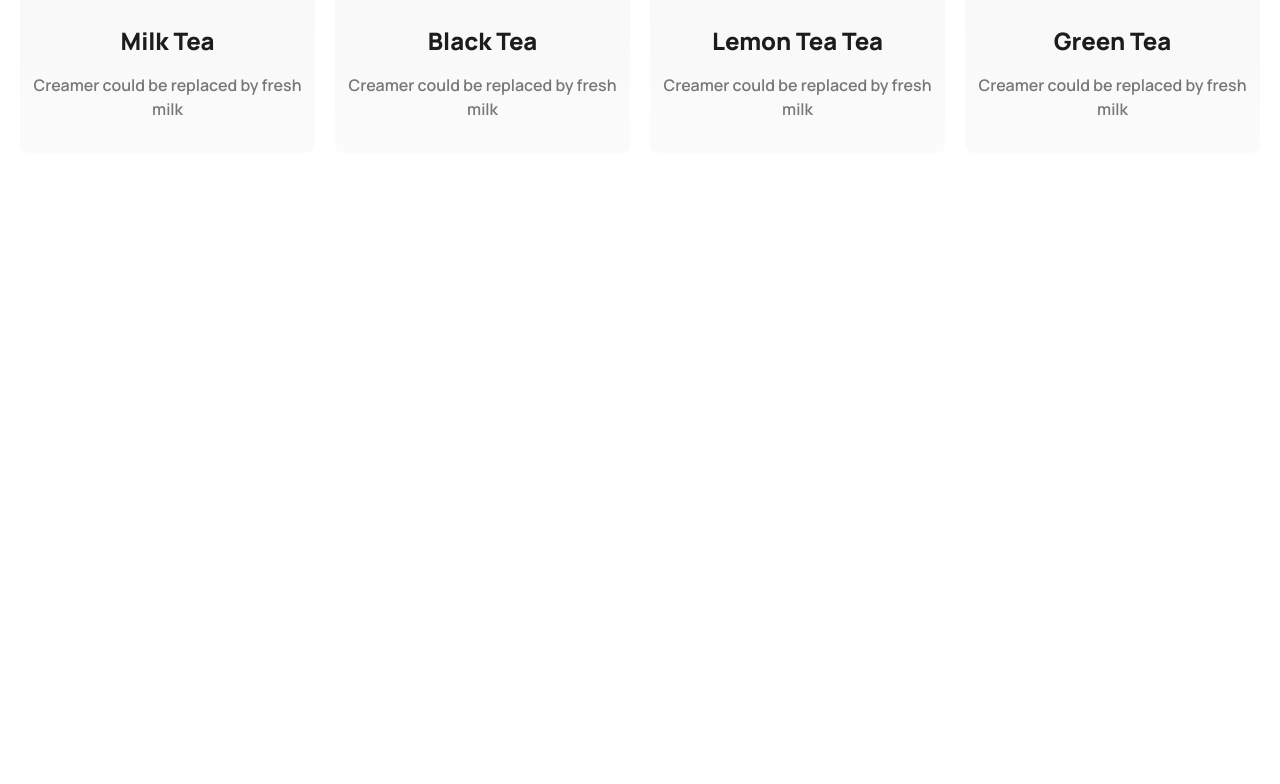
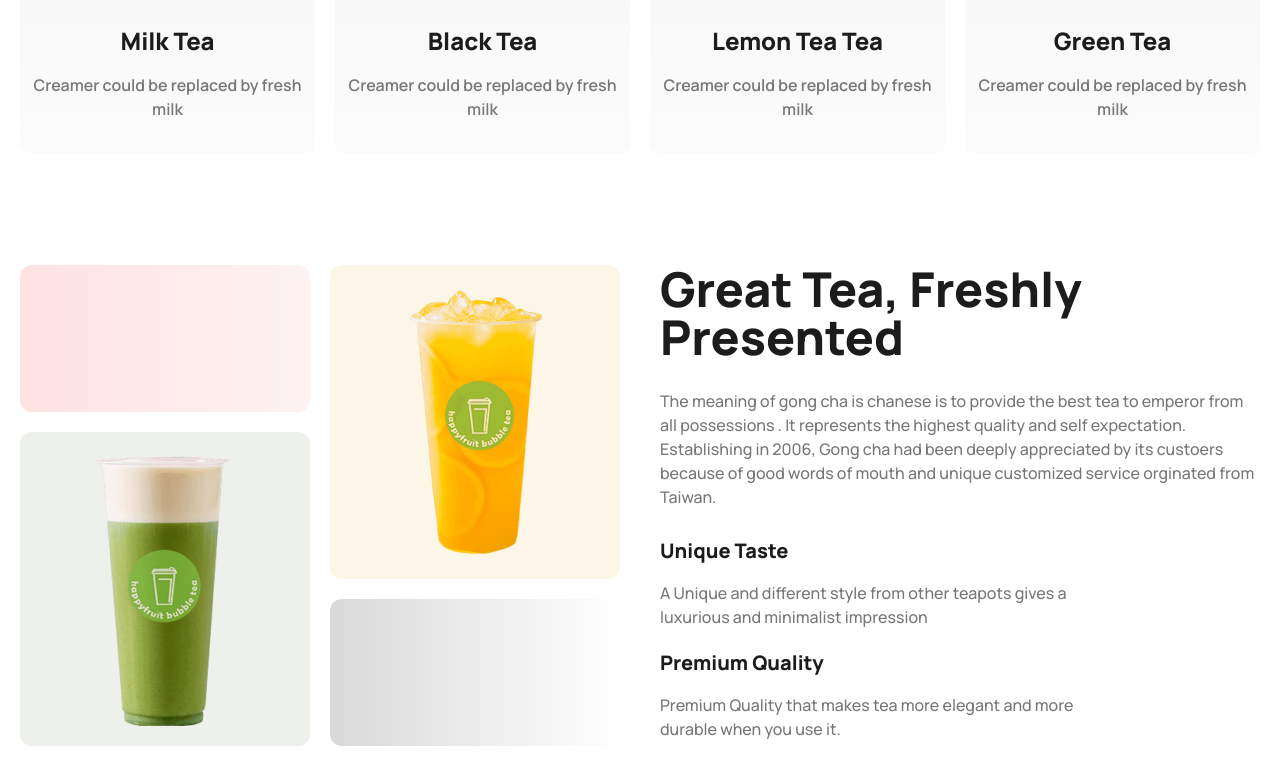
Before and after one commit to tonmoysutradhar/tea-house-tailwind, a plain HTML site: page index.html in a window 1280 px wide. Shown: the part 1078-1862 px from the top of the page. Before the commit the page ends 1343 px from the top, so only its background shows below. Drawn offline with nearby package versions, Linux system fonts and the light colour scheme.

Commit message:
Completed Great Tea Section

```diff
--- a/index.html
+++ b/index.html
@@ -95,36 +95,87 @@
         </div>
         <!-- Product Card -->
         <div class="grid sm:grid-cols-2 lg:grid-cols-4 gap-5 text-center">
-          <div class="text-center rounded-lg py-8 bg-gradient-to-t from-[#fbfbfb] to-[#F4F4F4] ">
+          <div
+            class="text-center rounded-lg py-8 bg-gradient-to-t from-[#fbfbfb] to-[#F4F4F4]"
+          >
             <img class="w-36 h-56 mx-auto" src="./images/tea-1.png" alt="" />
             <h3 class="text-2xl font-extrabold mt-7 mb-4">Milk Tea</h3>
             <p class="font-semibold text-[#777777]">
               Creamer could be replaced by fresh milk
             </p>
           </div>
-          <div class="text-center rounded-lg bg-gradient-to-t from-[#fbfbfb] to-[#F4F4F4] py-8">
+          <div
+            class="text-center rounded-lg bg-gradient-to-t from-[#fbfbfb] to-[#F4F4F4] py-8"
+          >
             <img class="w-36 h-56 mx-auto" src="./images/tea-2.png" alt="" />
             <h3 class="text-2xl font-extrabold mt-7 mb-4">Black Tea</h3>
             <p class="font-semibold text-[#777777]">
               Creamer could be replaced by fresh milk
             </p>
           </div>
-          <div class=" text-center rounded-lg bg-gradient-to-t from-[#fbfbfb] to-[#F4F4F4] py-8">
-            <img class=" w-36 h-56 mx-auto" src="./images/tea-3.png" alt="">
-            <h3 class=" text-2xl font-extrabold mt-7 mb-4">Lemon Tea Tea</h3>
-            <p class=" font-semibold text-[#777777]">Creamer could be replaced by fresh milk</p>
+          <div
+            class="text-center rounded-lg bg-gradient-to-t from-[#fbfbfb] to-[#F4F4F4] py-8"
+          >
+            <img class="w-36 h-56 mx-auto" src="./images/tea-3.png" alt="" />
+            <h3 class="text-2xl font-extrabold mt-7 mb-4">Lemon Tea Tea</h3>
+            <p class="font-semibold text-[#777777]">
+              Creamer could be replaced by fresh milk
+            </p>
           </div>
-          <div class=" text-center rounded-lg bg-gradient-to-t from-[#fbfbfb] to-[#F4F4F4] py-8">
-            <img class=" w-36 h-56 mx-auto" src="./images/tea-4.png" alt="">
-            <h3 class=" text-2xl font-extrabold mt-7 mb-4">Green Tea</h3>
-            <p class=" font-semibold text-[#777777]">Creamer could be replaced by fresh milk</p>
+          <div
+            class="text-center rounded-lg bg-gradient-to-t from-[#fbfbfb] to-[#F4F4F4] py-8"
+          >
+            <img class="w-36 h-56 mx-auto" src="./images/tea-4.png" alt="" />
+            <h3 class="text-2xl font-extrabold mt-7 mb-4">Green Tea</h3>
+            <p class="font-semibold text-[#777777]">
+              Creamer could be replaced by fresh milk
+            </p>
           </div>
         </div>
       </section>
       <!-- Great Tea, Freshly Presented -->
-       <section class=" my-28">
-
-       </section>
+      <section class="my-28">
+        <div class="grid md:grid-cols-2 gap-10">
+          <!-- Image Section -->
+          <div class="grid grid-cols-2 grid-rows-3 gap-5">
+            <div
+              class="rounded-xl bg-gradient-to-r from-red-100 to-red-50"
+            ></div>
+            <div class="bg-[#fcf6e9] rounded-xl row-span-2 grid items-center">
+              <img class="mx-auto my-5" src="./images/fresh-1.png" alt="" />
+            </div>
+            <div class="bg-[#eef1eb] rounded-xl row-span-2 grid items-center">
+              <img class="mx-auto my-5" src="./images/fresh-2.png" alt="" />
+            </div>
+            <div
+              class="rounded-xl bg-gradient-to-r from-[#D9D9D9] to-[#FFFFFF]"
+            ></div>
+          </div>
+          <!-- Text Section  -->
+          <div>
+            <h2 class="text-3xl sm:text-4xl md:text-5xl font-extrabold">
+              Great Tea, Freshly Presented
+            </h2>
+            <p class="font-medium text-[#777777] my-7">
+              The meaning of gong cha is chanese is to provide the best tea to
+              emperor from all possessions . It represents the highest quality
+              and self expectation. Establishing in 2006, Gong cha had been
+              deeply appreciated by its custoers because of good words of mouth
+              and unique customized service orginated from Taiwan.
+            </p>
+            <h3 class="text-xl font-extrabold">Unique Taste</h3>
+            <p class="font-medium text-[#777777] mt-4 mb-5 w-3/4">
+              A Unique and different style from other teapots gives a luxurious
+              and minimalist impression
+            </p>
+            <h3 class="text-xl font-extrabold">Premium Quality</h3>
+            <p class="font-medium text-[#777777] mt-4 w-3/4">
+              Premium Quality that makes tea more elegant and more durable when
+              you use it.
+            </p>
+          </div>
+        </div>
+      </section>
     </main>
   </body>
 </html>
```
